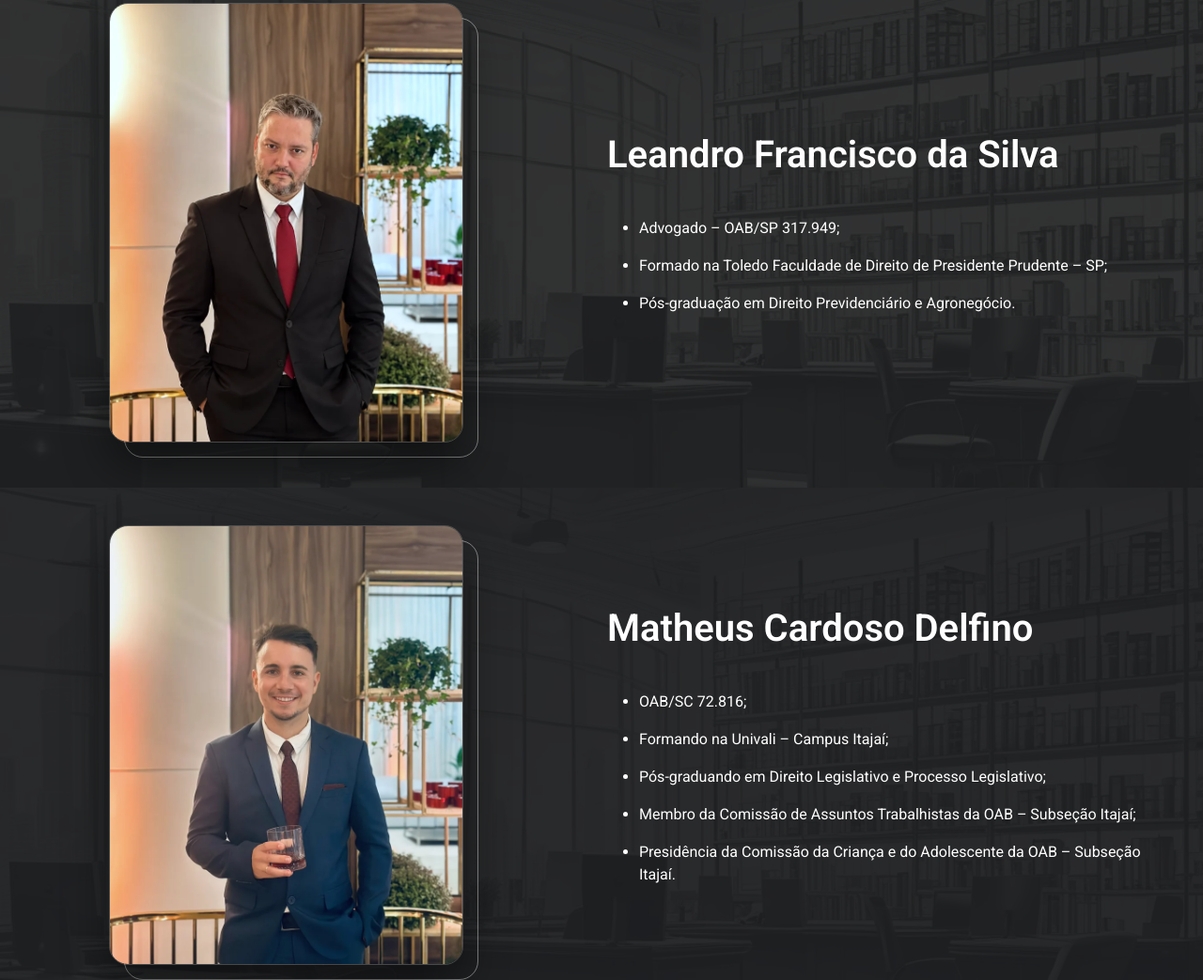
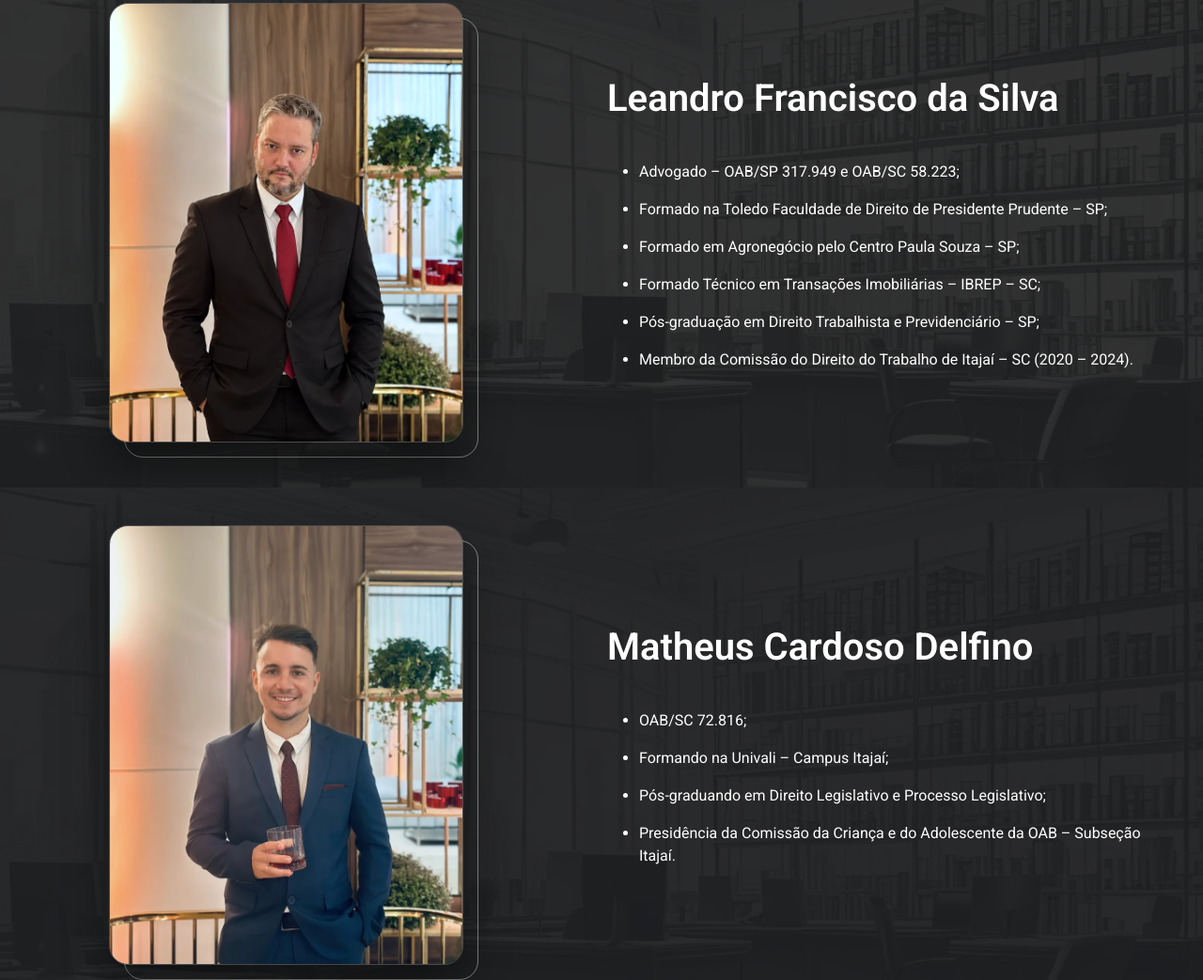
Before and after one commit to kgbfernando/sites-silvaecardososc.com.br, a plain HTML site: page site/acidente-de-trabalho/index.html in a window 1280 px wide. Shown: the part 1453-2496 px from the top of the page at 94% size. Drawn offline with Linux system fonts and the light colour scheme; a web font is replaced by a local one.

Commit message:
antes rm artigos

```diff
--- a/site/acidente-de-trabalho/index.html
+++ b/site/acidente-de-trabalho/index.html
@@ -108,10 +108,12 @@
           </figure>
           <h3 class="team-member__name" data-reveal="slide">Leandro Francisco da Silva</h3>
           <ul class="team-member__credentials">
-            <li data-reveal="slide">Advogado – OAB/SP 317.949;</li>
-
+            <li data-reveal="slide">Advogado – OAB/SP 317.949 e OAB/SC 58.223;</li>
             <li data-reveal="slide">Formado na Toledo Faculdade de Direito de Presidente Prudente – SP;</li>
-            <li data-reveal="slide">Pós-graduação em Direito Previdenciário e Agronegócio.</li>
+            <li data-reveal="slide">Formado em Agronegócio pelo Centro Paula Souza – SP;</li>
+            <li data-reveal="slide">Formado Técnico em Transações Imobiliárias – IBREP – SC;</li>
+            <li data-reveal="slide">Pós-graduação em Direito Trabalhista e Previdenciário – SP;</li>
+            <li data-reveal="slide">Membro da Comissão do Direito do Trabalho de Itajaí – SC (2020 – 2024).</li>
           </ul>
         </div>
       </div>
@@ -126,7 +128,6 @@
             <li data-reveal="slide">OAB/SC 72.816;</li>
             <li data-reveal="slide">Formando na Univali – Campus Itajaí;</li>
             <li data-reveal="slide">Pós-graduando em Direito Legislativo e Processo Legislativo;</li>
-            <li data-reveal="slide">Membro da Comissão de Assuntos Trabalhistas da OAB – Subseção Itajaí;</li>
             <li data-reveal="slide">Presidência da Comissão da Criança e do Adolescente da OAB – Subseção Itajaí.</li>
           </ul>
         </div>
```
Also changed, not shown: site/direito-do-trabalho/index.html (+5 -4 lines), site/estabilidade/index.html (+5 -4 lines), site/horas-extras/index.html (+5 -4 lines), site/index.html (+5 -4 lines), site/insalubridade/index.html (+5 -4 lines), site/justa-causa/index.html (+5 -4 lines), site/periculosidade/index.html (+5 -4 lines), site/rescisao-indireta/index.html (+5 -4 lines).
